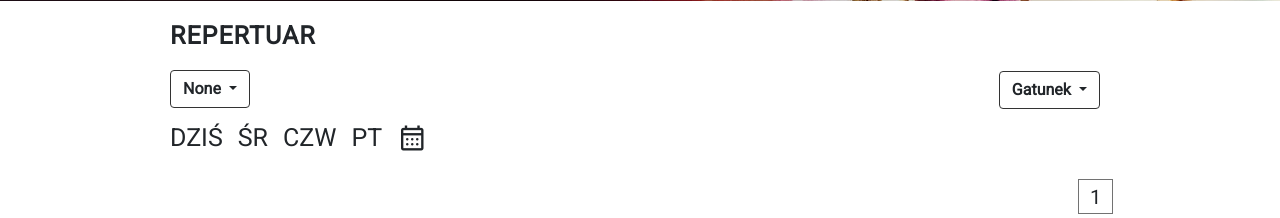
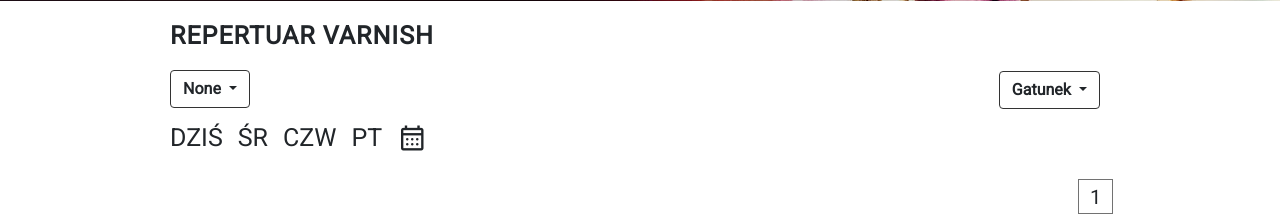
Before and after one commit to ThalosCinemaSystem/ThalosCinemaSystem, a Django app: page / in a window 1280 px wide. Shown: the part 599-817 px from the top of the page. Run offline with Django 4.2, Linux system fonts and the light colour scheme; data that the repository does not hold is empty; parts of the project's set-up code (start-up, migrations or seed data) failed here and were passed over.

Commit message:
Update project

```diff
--- a/authentication/views.py
+++ b/authentication/views.py
@@ -14,7 +14,10 @@ def login(request):
         user = UserLoginBackend().authenticate(request, email=email, password=password)
         if user:
             auth_login(request, user)
-            return redirect('main_page')
+            request_http_referer = request.META.get('HTTP_REFERER')
+            if request_http_referer.split('/')[-1] in ['login']:
+                return redirect('main_page')
+            return redirect(request_http_referer)
         else:
             msg = '<div class="alert alert-danger" role="alert">Błędny e-mail lub hasło</div>'
 
--- a/website/templates/website/main.html
+++ b/website/templates/website/main.html
@@ -121,7 +121,7 @@
     <!--repertoire-->
     <div class="repertoire">
             <div>
-                <h5 class="h-main">Repertuar</h5>
+                <h5 class="h-main">Repertuar VARNISH</h5>
                 <button type="button" class="wybierz-kino-button btn navbar-button dropdown-toggle"
                         data-bs-toggle="dropdown">{{ pk }}
                 </button>
```
